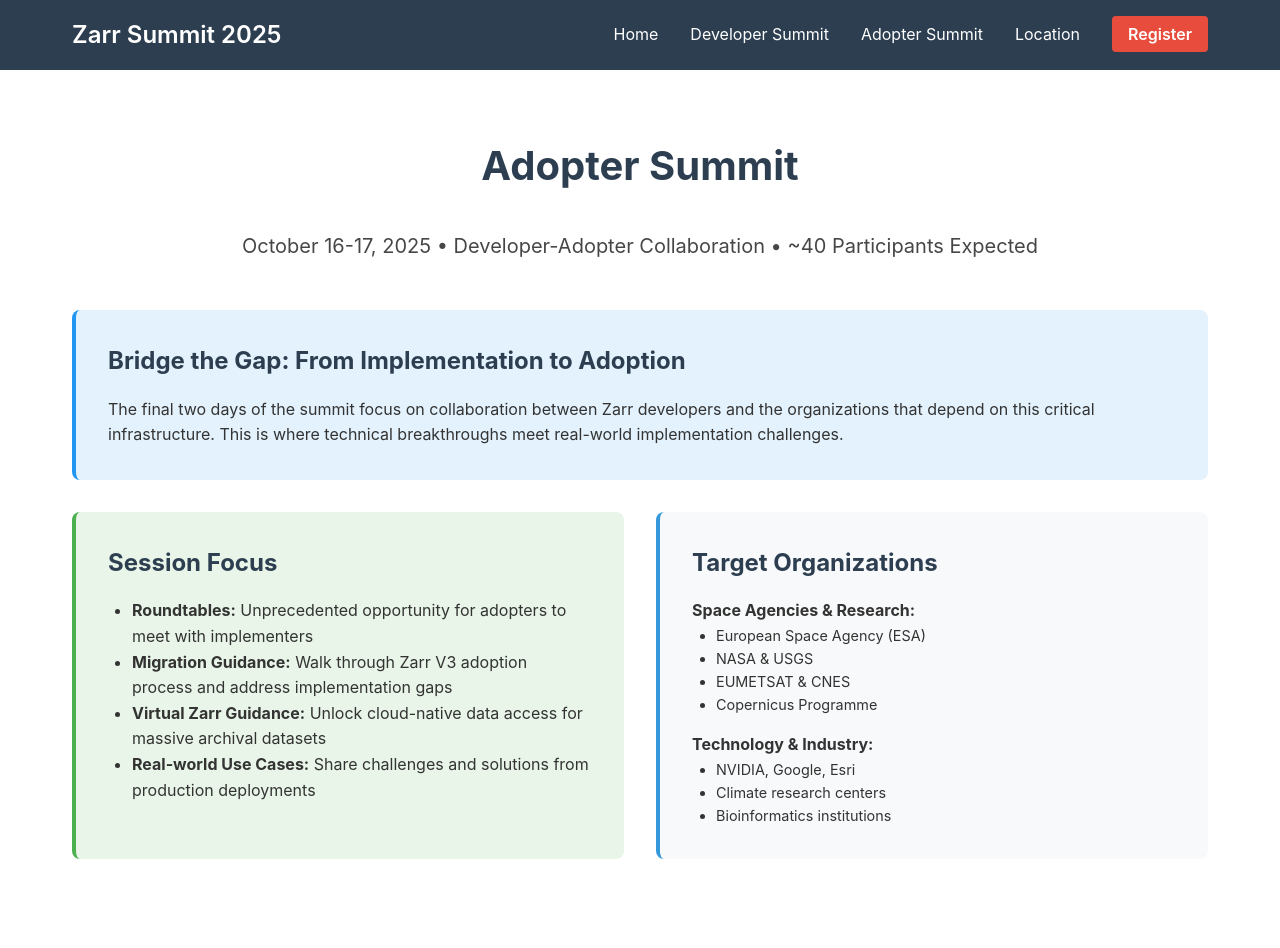
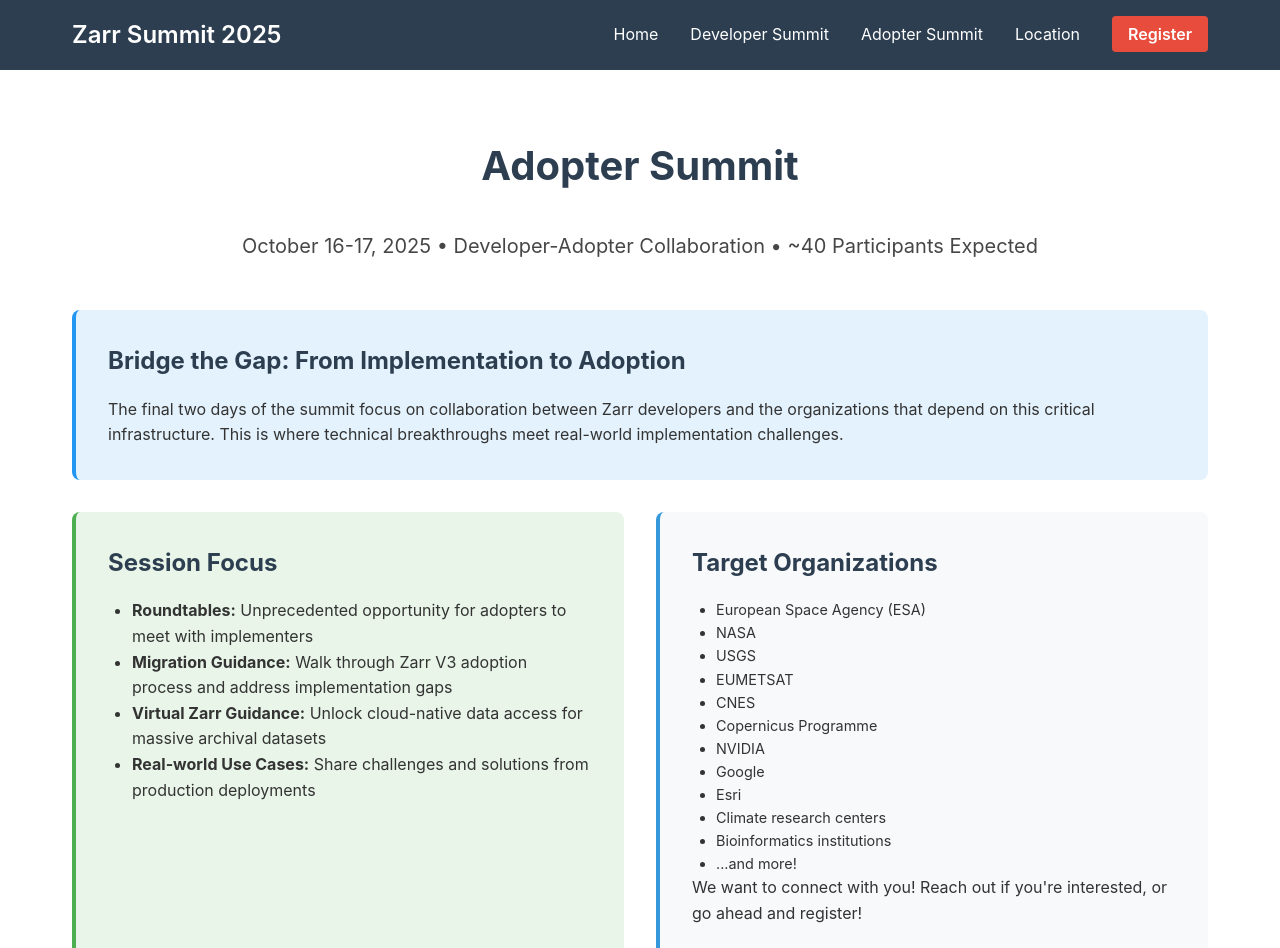
Before and after one commit to zarr-developers/zarr-summit-2025, a Next.js app: page /adopter-summit in a window 1280 px wide. Shown: the top 948 px of the page. Built offline with nearby package versions, Linux system fonts and the light colour scheme.

Commit message:
Update adopter page

```diff
--- a/app/adopter-summit/page.tsx
+++ b/app/adopter-summit/page.tsx
@@ -45,23 +45,24 @@
           </div>
           <div className="card">
             <h3>Target Organizations</h3>
-            <p>
-              <strong>Space Agencies & Research:</strong>
-            </p>
             <ul style={{ paddingLeft: "1.5rem", fontSize: "0.9rem" }}>
               <li>European Space Agency (ESA)</li>
-              <li>NASA & USGS</li>
-              <li>EUMETSAT & CNES</li>
+              <li>NASA</li>
+              <li>USGS</li>
+              <li>EUMETSAT</li>
+              <li>CNES</li>
               <li>Copernicus Programme</li>
-            </ul>
-            <p style={{ marginTop: "1rem" }}>
-              <strong>Technology & Industry:</strong>
-            </p>
-            <ul style={{ paddingLeft: "1.5rem", fontSize: "0.9rem" }}>
-              <li>NVIDIA, Google, Esri</li>
+              <li>NVIDIA</li>
+              <li>Google</li>
+              <li>Esri</li>
               <li>Climate research centers</li>
               <li>Bioinformatics institutions</li>
+              <li>...and more!</li>
             </ul>
+            <p>
+              We want to connect with you! Reach out if you're interested, or go
+              ahead and register!
+            </p>
           </div>
         </div>
 
```
